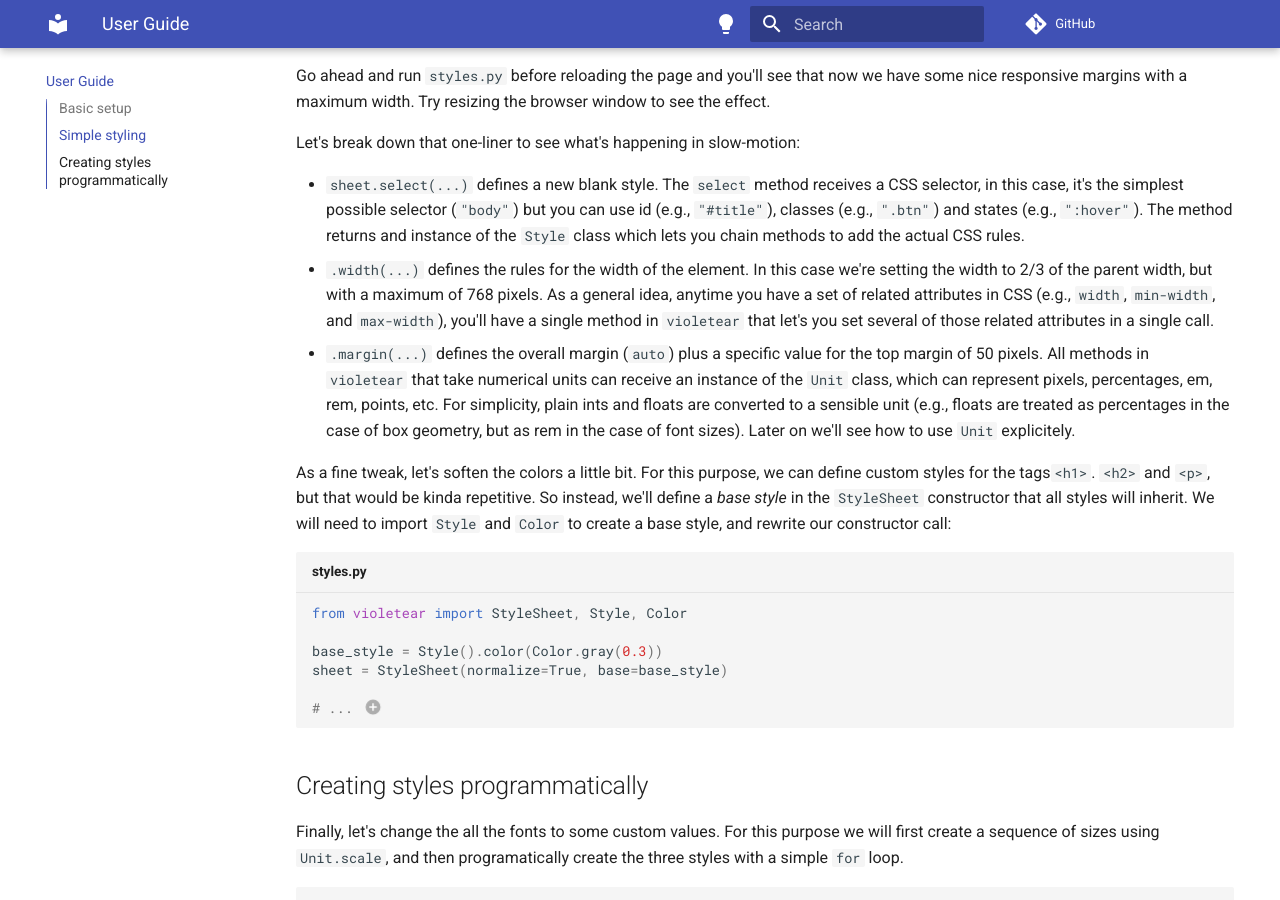
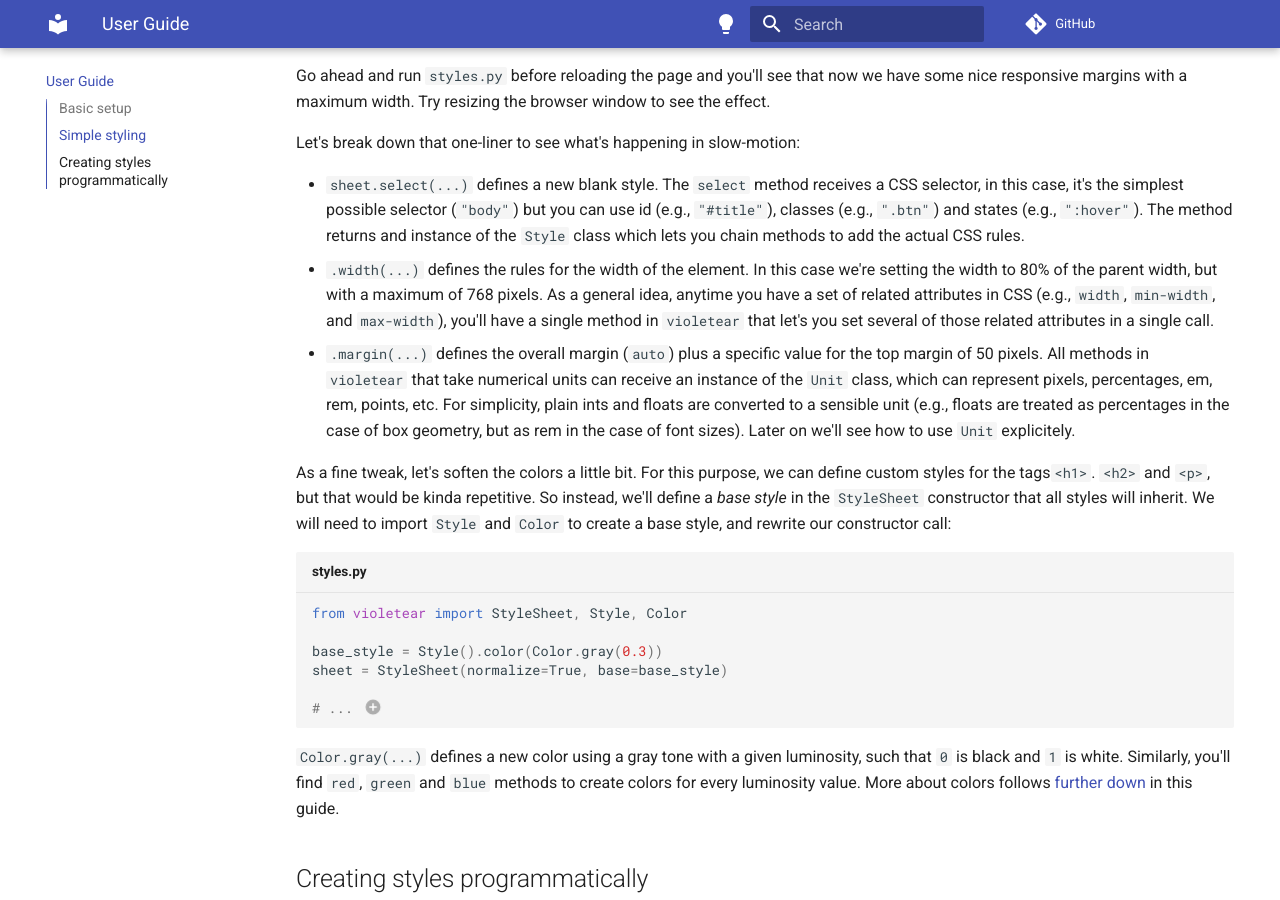
Before and after one commit to apiad/violetear, an MkDocs documentation site: the page built from docs/guide.md, in a window 1280 px wide and 900 px high, scrolled down 2558 px. Built offline with MkDocs 1.6.1 and Material for MkDocs 9.7.7, drawn with Linux system fonts in a browser that asks for light colours; comment, search, counter and statistics services are not loaded.

Commit message:
Update guide

````diff
--- a/docs/guide.md
+++ b/docs/guide.md
@@ -124,7 +124,7 @@ Go ahead and run `styles.py` before reloading the page and you'll see that now w
 Let's break down that one-liner to see what's happening in slow-motion:
 
 - `sheet.select(...)` defines a new blank style. The `select` method receives a CSS selector, in this case, it's the simplest possible selector (`"body"`) but you can use id (e.g., `"#title"`), classes (e.g., `".btn"`) and states (e.g., `":hover"`). The method returns and instance of the `Style` class which lets you chain methods to add the actual CSS rules.
-- `.width(...)` defines the rules for the width of the element. In this case we're setting the width to 2/3 of the parent width, but with a maximum of 768 pixels. As a general idea, anytime you have a set of related attributes in CSS (e.g., `width`, `min-width`, and `max-width`), you'll have a single method in `violetear` that let's you set several of those related attributes in a single call.
+- `.width(...)` defines the rules for the width of the element. In this case we're setting the width to 80% of the parent width, but with a maximum of 768 pixels. As a general idea, anytime you have a set of related attributes in CSS (e.g., `width`, `min-width`, and `max-width`), you'll have a single method in `violetear` that let's you set several of those related attributes in a single call.
 - `.margin(...)` defines the overall margin (`auto`) plus a specific value for the top margin of 50 pixels. All methods in `violetear` that take numerical units can receive an instance of the `Unit` class, which can represent pixels, percentages, em, rem, points, etc. For simplicity, plain ints and floats are converted to a sensible unit (e.g., floats are treated as percentages in the case of box geometry, but as rem in the case of font sizes). Later on we'll see how to use `Unit` explicitely.
 
 As a fine tweak, let's soften the colors a little bit. For this purpose, we can define custom styles for the tags`<h1>`. `<h2>` and `<p>`, but that would be kinda repetitive. So instead, we'll define a *base style* in the `StyleSheet` constructor that all styles will inherit. We will need to import `Style` and `Color` to create a base style, and rewrite our constructor call:
@@ -139,6 +139,8 @@ sheet = StyleSheet(normalize=True, base=base_style)
 ```
 
 1. Here are all the rules.
+
+`Color.gray(...)` defines a new color using a gray tone with a given luminosity, such that `0` is black and `1` is white. Similarly, you'll find `red`, `green` and `blue` methods to create colors for every luminosity value. More about colors follows [further down](#playing-with-colors) in this guide.
 
 ## Creating styles programmatically
 
````
